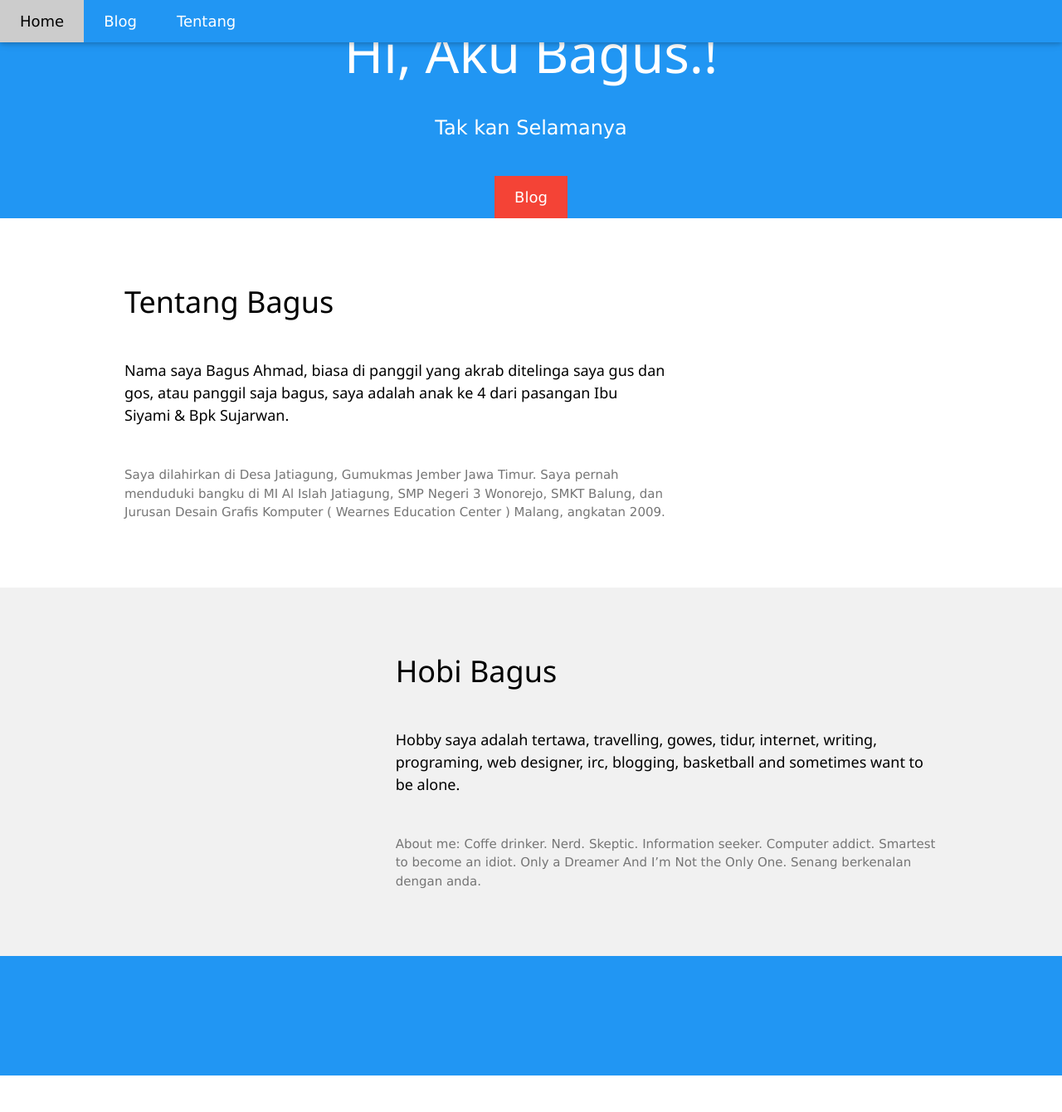
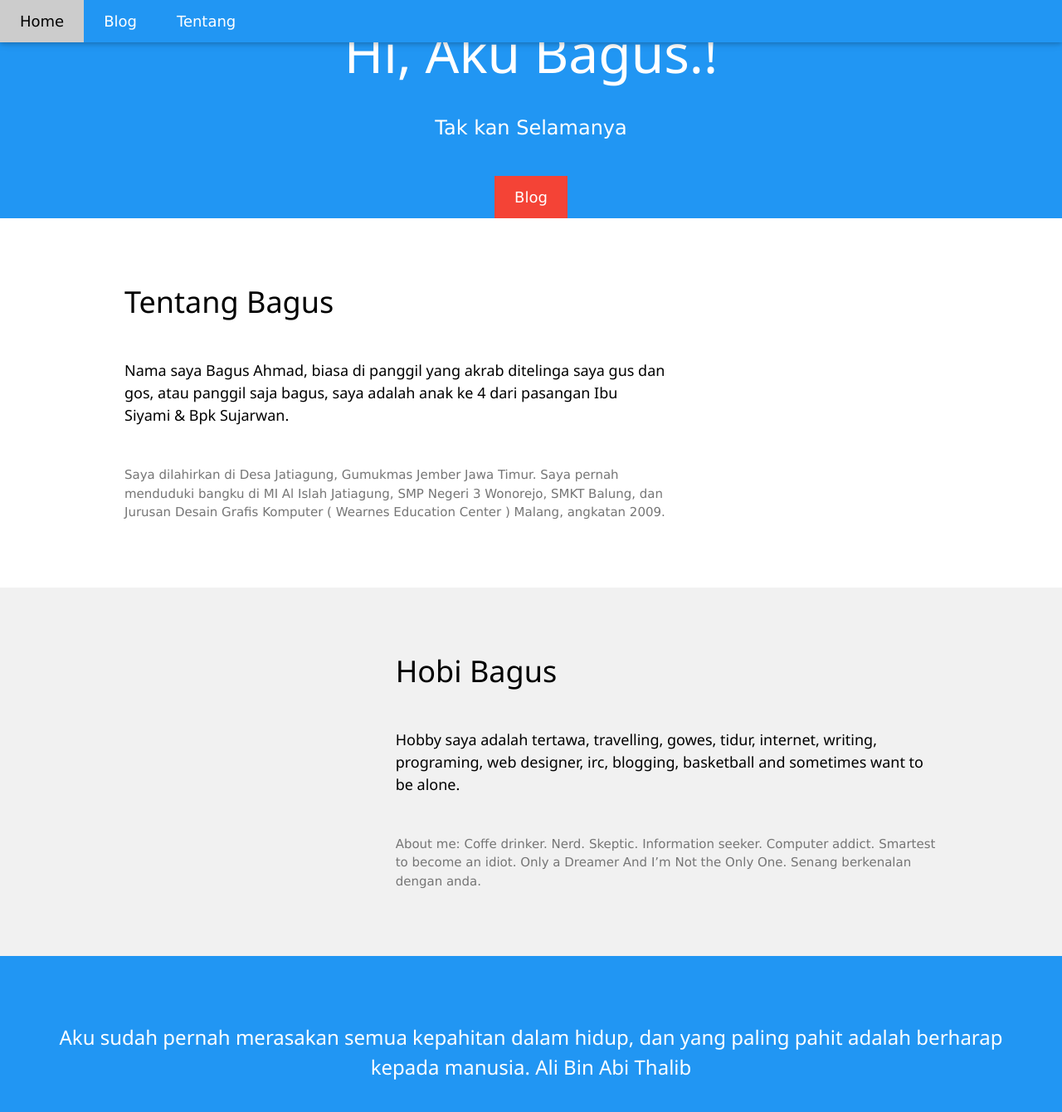
Before and after one commit to Bagus18/Bagus18.github.io, a Jekyll site: the page built from index.md, in a window 1280 px wide and 1384 px high. Shown: the top 1340 px of the window at 83% size. Built offline with Jekyll 4.4.1, drawn with Linux system fonts in a browser that asks for light colours; nearby versions of some CDN libraries; library files that are not in the unit come from our copies.

Commit message:
Update Thu, Nov 02, 2017  3:36:03 PM

```diff
--- a/_includes/pupu.html
+++ b/_includes/pupu.html
@@ -1,6 +1,6 @@
   <section id="kutipan" class="kutipan">
 <div class="w3-container w3-blue w3-center w3-padding-64">
-    <h1 class="w3-margin w3-xlarge"><script type="text/javascript" src="gus"></script> <i class="fa fa-quote-right" aria-hidden="true"></i>
+    <h1 class="w3-margin w3-xlarge"><i class="fa fa-quote-left" aria-hidden="true"></i>Aku sudah pernah merasakan semua kepahitan dalam hidup, dan yang paling pahit adalah berharap kepada manusia. Ali Bin Abi Thalib <i class="fa fa-quote-right" aria-hidden="true"></i>
 </h1>
 </div>
   </section>
```
